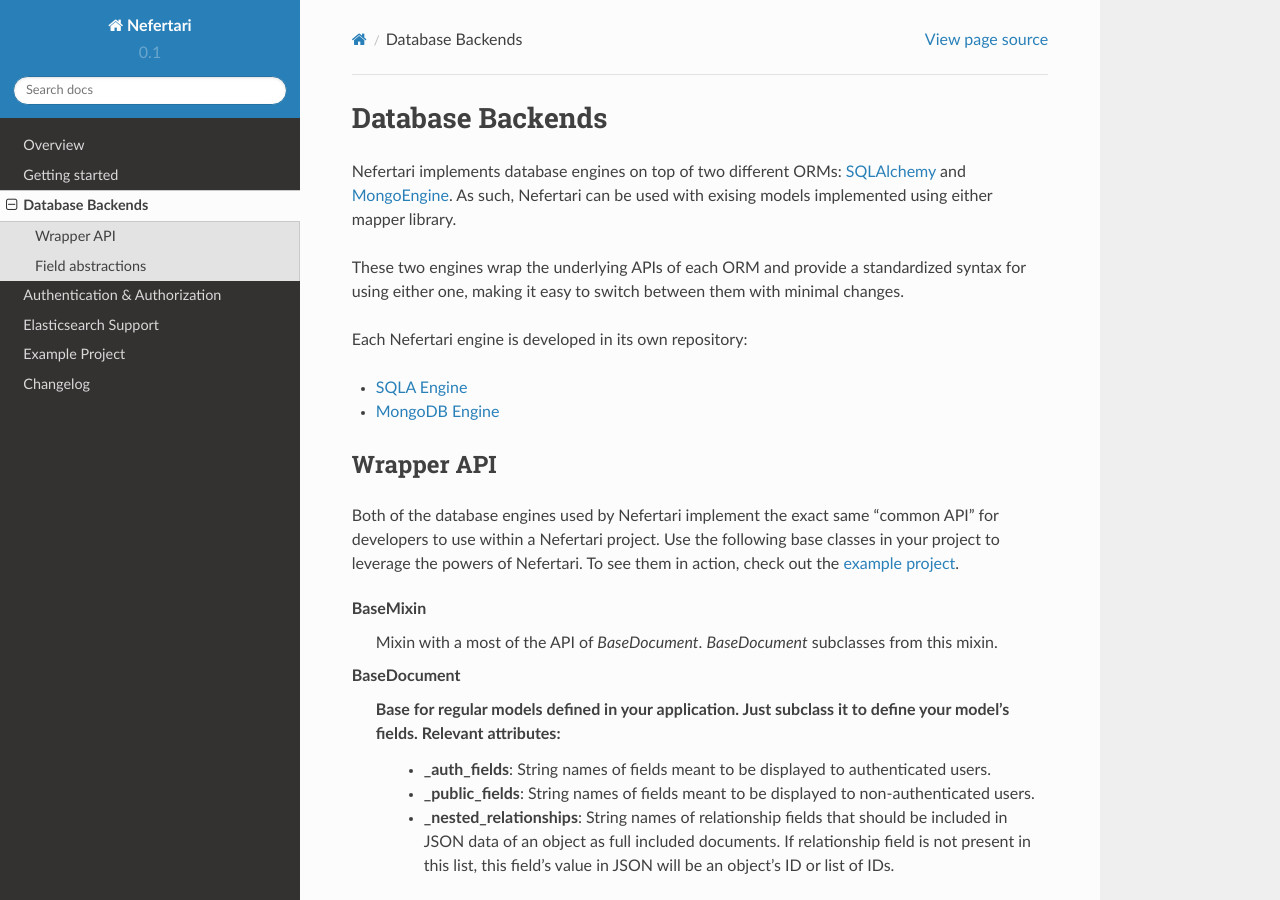
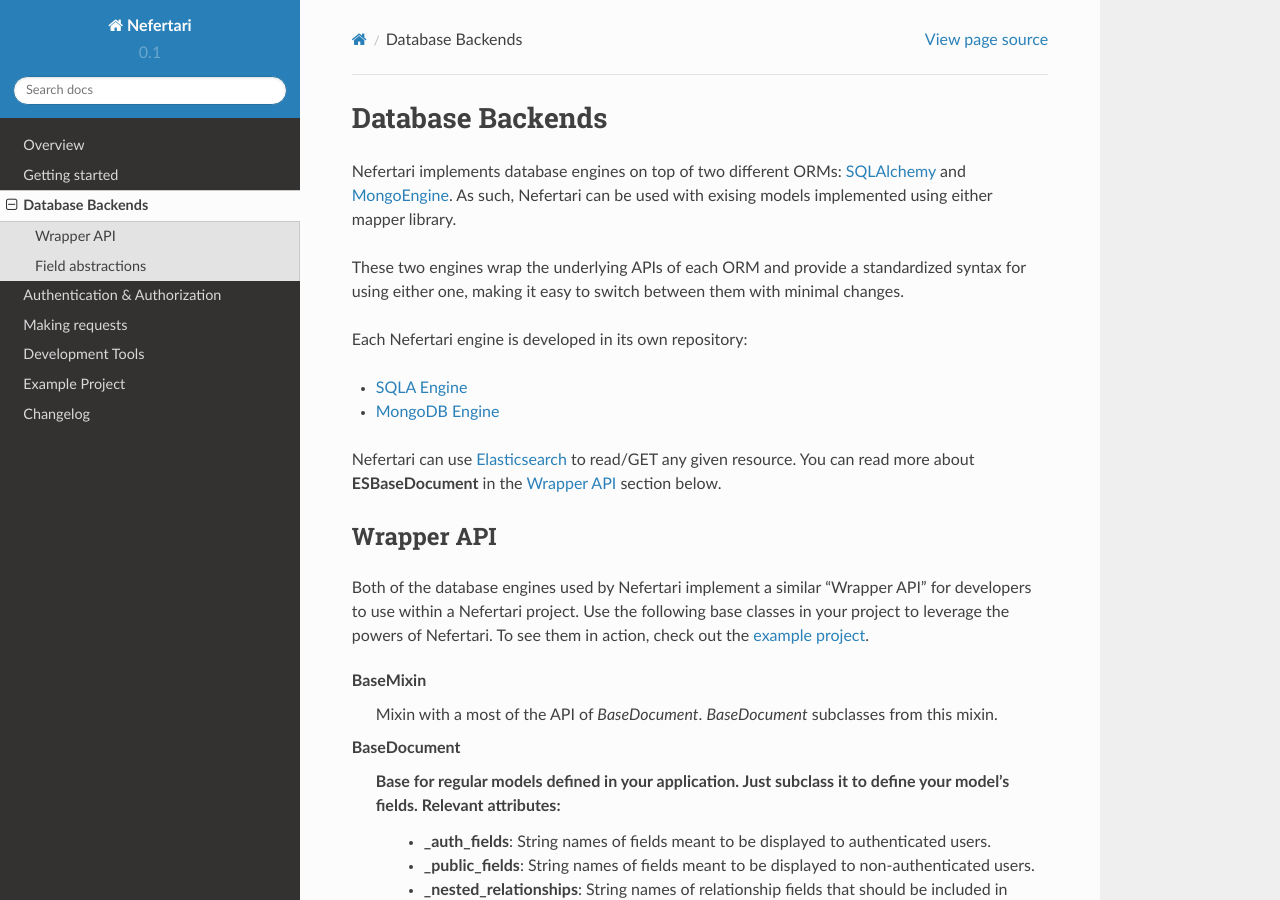
Before and after one commit to ramses-tech/nefertari, a Sphinx documentation site: the page built from docs/source/database_backends.rst, in a window 1280 px wide and 900 px high. Built offline with Sphinx 7.4.7 and the Read the Docs theme 2.0.0, drawn with Linux system fonts in a browser that asks for light colours.

Commit message:
adding more documentation on making request on ES-backed collections

```diff
--- a/docs/source/database_backends.rst
+++ b/docs/source/database_backends.rst
@@ -10,11 +10,13 @@
 * `SQLA Engine <http://nefertari-sqla.readthedocs.org/en/latest/>`_
 * `MongoDB Engine <http://nefertari-mongodb.readthedocs.org/en/latest/>`_
 
+Nefertari can use `Elasticsearch <https://www.elastic.co/products/elasticsearch>`_ to read/GET any given resource. You can read more about **ESBaseDocument** in the `Wrapper API <database_backends.html#wrapper-api>`_ section below.
+
 
 Wrapper API
 -----------
 
-Both of the database engines used by Nefertari implement the exact same "common API" for developers to use within a Nefertari project. Use the following base classes in your project to leverage the powers of Nefertari. To see them in action, check out the `example project <https://github.com/brandicted/nefertari-example>`_.
+Both of the database engines used by Nefertari implement a similar "Wrapper API" for developers to use within a Nefertari project. Use the following base classes in your project to leverage the powers of Nefertari. To see them in action, check out the `example project <https://github.com/brandicted/nefertari-example>`_.
 
 **BaseMixin**
     Mixin with a most of the API of *BaseDocument*. *BaseDocument* subclasses from this mixin.
--- a/docs/source/index.rst
+++ b/docs/source/index.rst
@@ -17,7 +17,8 @@
    getting_started
    database_backends
    acls
-   elasticsearch
+   making_requests
+   development_tools
    example_project
    changelog
 
```
Also changed, not shown: docs/source/development_tools.rst (added, +24 -0 lines), docs/source/elasticsearch.rst (deleted, +0 -53 lines), docs/source/making_requests.rst (added, +31 -0 lines).
